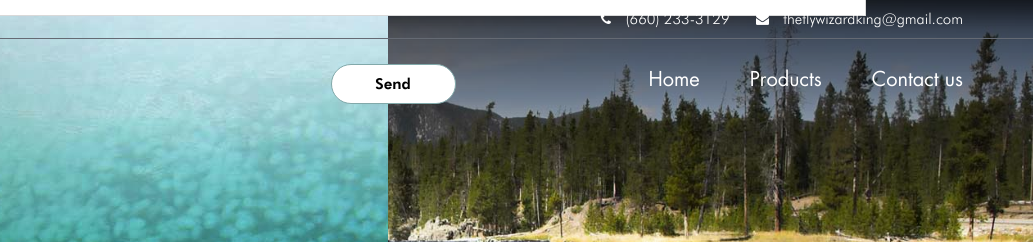
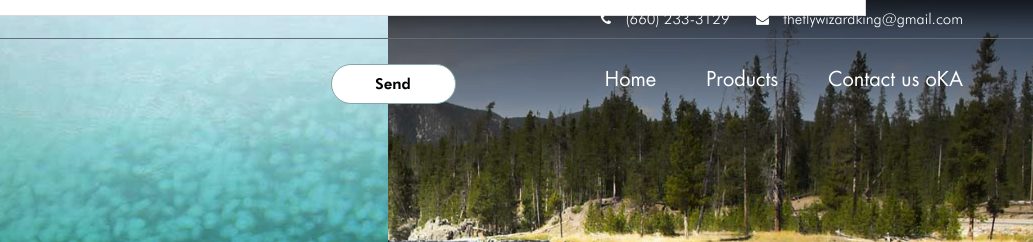
Before and after one commit to rbhasarr/sonarproject, a plain HTML site: page index.html in a window 1280 px wide. Shown: the top 242 px of the page, 247-1280 px from the left. Drawn offline with nearby package versions, Linux system fonts and the light colour scheme.

Commit message:
Update index.html

```diff
--- a/index.html
+++ b/index.html
@@ -42,7 +42,7 @@
       <ul>
         <li><a href="#">Home</a></li>
         <li><a href="#">Products</a></li>
-        <li><a href="#">Contact us</a></li>
+        <li><a href="#">Contact us oKA</a></li>
       </ul>
     </nav>
   </div>
```
